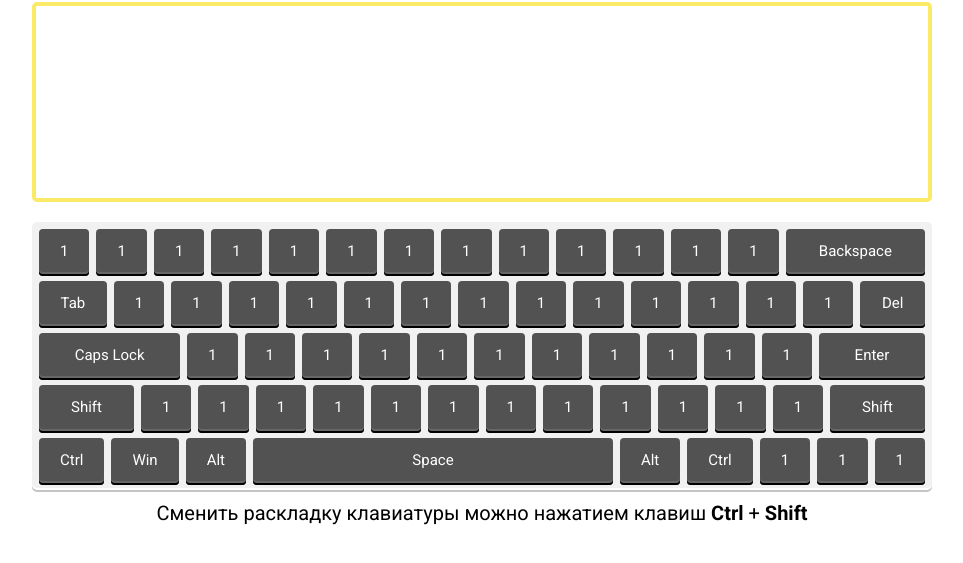
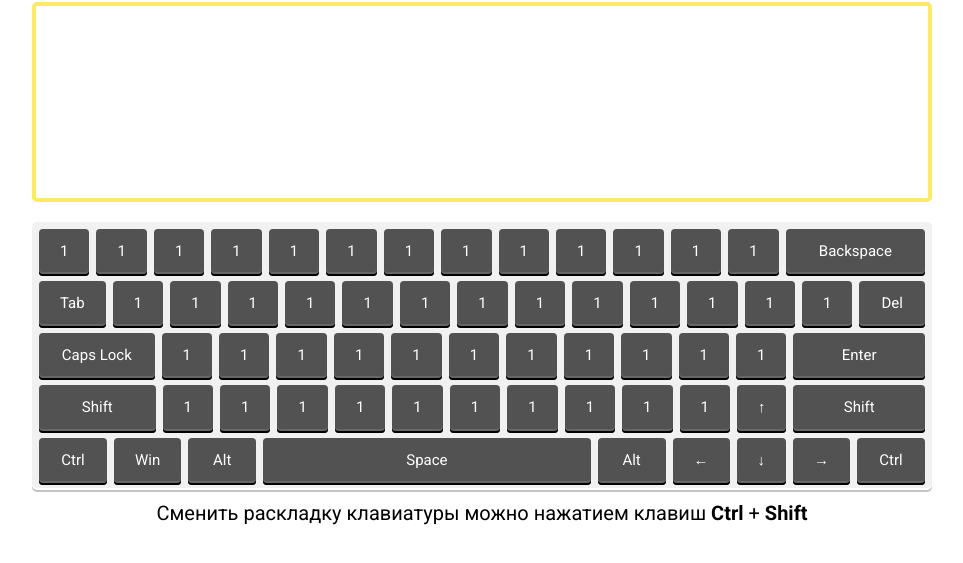
Before and after one commit to fromarys/virtual-keyboard, a website built with webpack: page src/index.html in a window 1280 px wide. Shown: the part 83-646 px from the top of the page, without its empty margins (158-1121 px from the left). Built offline with nearby package versions, Linux system fonts and the light colour scheme.

Commit message:
fix: fix styles

```diff
--- a/src/index.html
+++ b/src/index.html
@@ -63,7 +63,7 @@
                 <div class="keyboard__button enter" data-key="">Enter</div>
             </div>
             <div class="row keyboard__row">
-                <div class="keyboard__button shift left_shift" data-key="">Shift</div>
+                <div class="keyboard__button shift shift_left" data-key="">Shift</div>
                 <div class="keyboard__button" data-key="">1</div>
                 <div class="keyboard__button" data-key="">1</div>
                 <div class="keyboard__button" data-key="">1</div>
@@ -74,20 +74,19 @@
                 <div class="keyboard__button" data-key="">1</div>
                 <div class="keyboard__button" data-key="">1</div>
                 <div class="keyboard__button" data-key="">1</div>
-                <div class="keyboard__button" data-key="">1</div>
-                <div class="keyboard__button arrow arrow_up" data-key="">1</div>
-                <div class="keyboard__button shift right_shift" data-key="">Shift</div>
+                <div class="keyboard__button arrow arrow_up" data-key="">↑</div>
+                <div class="keyboard__button shift shift_right" data-key="">Shift</div>
             </div>
             <div class="row keyboard__row">
-                <div class="keyboard__button ctrl left_ctrl" data-key="">Ctrl</div>
+                <div class="keyboard__button ctrl ctrl_left" data-key="">Ctrl</div>
                 <div class="keyboard__button" data-key="">Win</div>
-                <div class="keyboard__button alt right_alt" data-key="">Alt</div>
+                <div class="keyboard__button alt alt_left" data-key="">Alt</div>
                 <div class="keyboard__button space" data-key="">Space</div>
-                <div class="keyboard__button alt right_alt" data-key="">Alt</div>
-                <div class="keyboard__button ctrl right_ctrl" data-key="">Ctrl</div>
-                <div class="keyboard__button arrow arrow_left" data-key="">1</div>
-                <div class="keyboard__button arrow arrow_down" data-key="">1</div>
-                <div class="keyboard__button arrow arrow_right" data-key="">1</div>
+                <div class="keyboard__button alt alt_right" data-key="">Alt</div>
+                <div class="keyboard__button arrow arrow_left" data-key="">←</div>
+                <div class="keyboard__button arrow arrow_down" data-key="">↓</div>
+                <div class="keyboard__button arrow arrow_right" data-key="">→</div>
+                <div class="keyboard__button ctrl ctrl_left" data-key="">Ctrl</div>
             </div>
         </div>
         <p class="readme">Сменить раскладку клавиатуры можно нажатием клавиш <strong>Ctrl</strong> + <strong>Shift</strong></p>
--- a/src/styles/scss/blocks/_keyboard.scss
+++ b/src/styles/scss/blocks/_keyboard.scss
@@ -22,11 +22,38 @@
         text-align: center;
         cursor: pointer;
         font-size: 1.5rem;
+        flex: 0.5 0;
         &:hover {
             opacity: 0.7;
         }
     }
-    .space, .shift, .enter, .backspace, .tab, .del, .caps-lock {
-        flex-grow: 1;
+    .shift, .enter, .caps-lock {
+        flex-grow: 6;
     }
+    .tab, .del {
+        flex-grow: 2;
+    }
+    .backspace {
+        flex-grow: 8;
+    }
+    .space {
+        flex-grow: 22;
+    }
+    .ctrl, .win, .alt {
+        flex-grow: 2;
+    }
+    .shift {
+        &_right {
+            flex-grow: 6;
+        }
+        &_left {
+            flex-grow: 5;
+        }
+    }
+    .caps-lock {
+        padding: 14px 13px 16px;
+    }
+    // .arrow {
+    //     flex-grow: 1;
+    // }
 }
```
